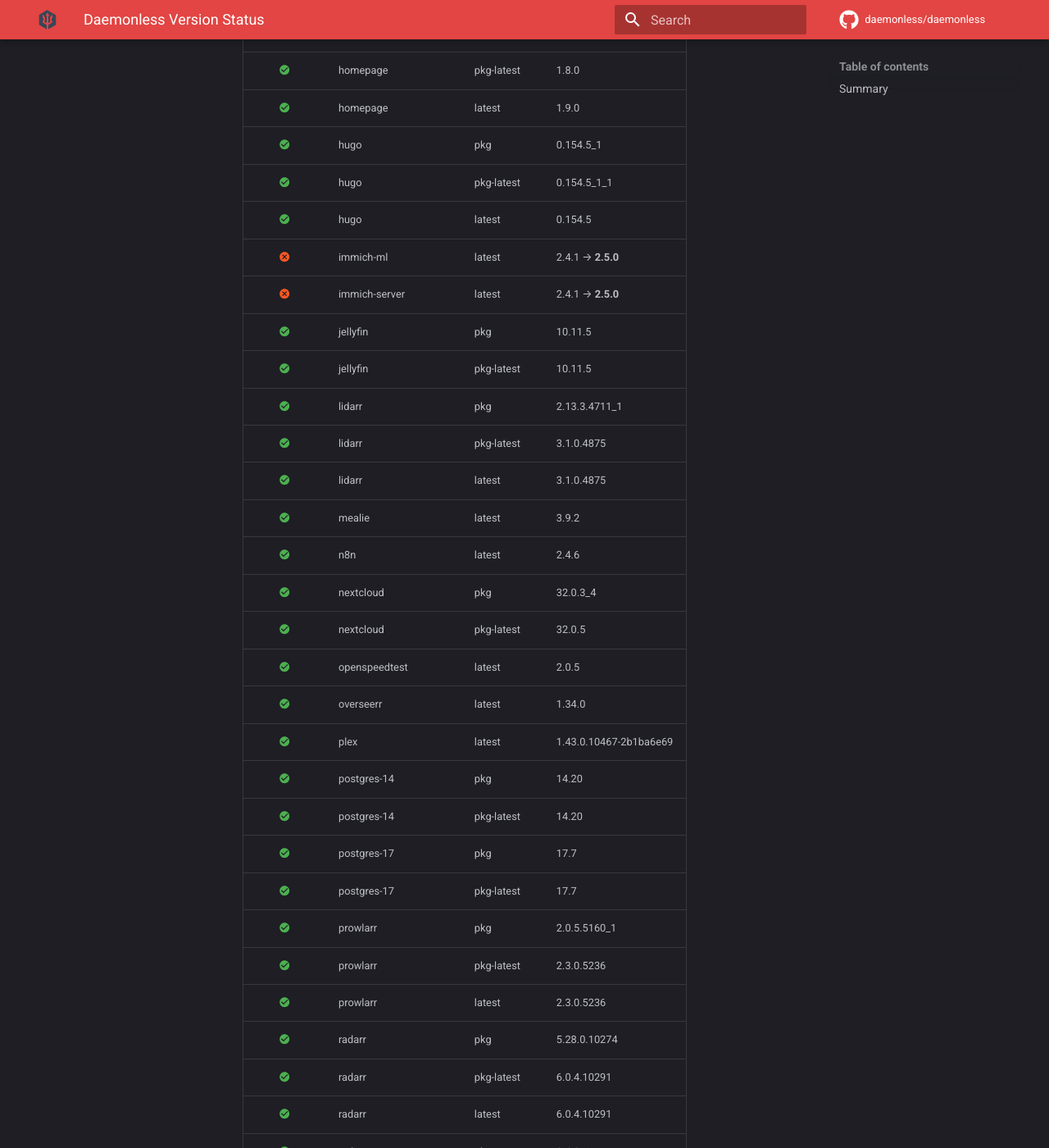
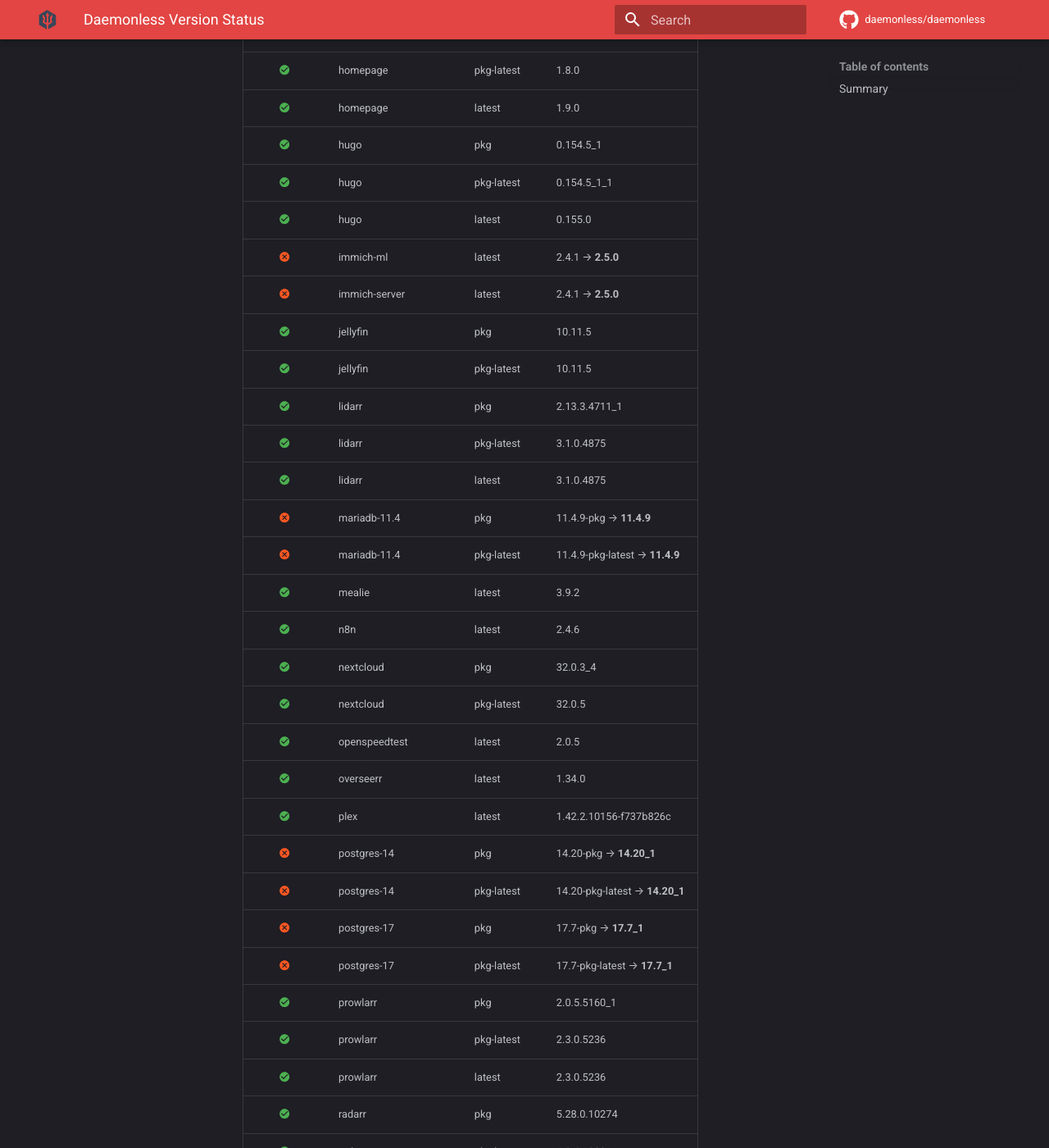
Before and after one commit to daemonless/daemonless-io, an MkDocs documentation site: the page built from docs/status.md, in a window 1280 px wide and 1400 px high, scrolled down 619 px. Shown: the whole window at 82% size. Built offline with MkDocs 1.6.1 and Material for MkDocs 9.7.7, drawn with Linux system fonts in a browser that asks for light colours; comment, search, counter and statistics services are not loaded; some of the changed text lies outside the part shown.

Commit message:
Update version status [skip ci]

```diff
--- a/docs/status.md
+++ b/docs/status.md
@@ -15,7 +15,7 @@
 | :material-check-circle:{ .current } | homepage | latest | 1.9.0 |
 | :material-check-circle:{ .current } | hugo | pkg | 0.154.5_1 |
 | :material-check-circle:{ .current } | hugo | pkg-latest | 0.154.5_1_1 |
-| :material-check-circle:{ .current } | hugo | latest | 0.154.5 |
+| :material-check-circle:{ .current } | hugo | latest | 0.155.0 |
 | :material-close-circle:{ .outdated } | immich-ml | latest | 2.4.1 → **2.5.0** |
 | :material-close-circle:{ .outdated } | immich-server | latest | 2.4.1 → **2.5.0** |
 | :material-check-circle:{ .current } | jellyfin | pkg | 10.11.5 |
@@ -23,17 +23,19 @@
 | :material-check-circle:{ .current } | lidarr | pkg | 2.13.3.4711_1 |
 | :material-check-circle:{ .current } | lidarr | pkg-latest | 3.1.0.4875 |
 | :material-check-circle:{ .current } | lidarr | latest | 3.1.0.4875 |
+| :material-close-circle:{ .outdated } | mariadb-11.4 | pkg | 11.4.9-pkg → **11.4.9** |
+| :material-close-circle:{ .outdated } | mariadb-11.4 | pkg-latest | 11.4.9-pkg-latest → **11.4.9** |
 | :material-check-circle:{ .current } | mealie | latest | 3.9.2 |
 | :material-check-circle:{ .current } | n8n | latest | 2.4.6 |
 | :material-check-circle:{ .current } | nextcloud | pkg | 32.0.3_4 |
 | :material-check-circle:{ .current } | nextcloud | pkg-latest | 32.0.5 |
 | :material-check-circle:{ .current } | openspeedtest | latest | 2.0.5 |
 | :material-check-circle:{ .current } | overseerr | latest | 1.34.0 |
-| :material-check-circle:{ .current } | plex | latest | 1.43.0.10467-2b1ba6e69 |
-| :material-check-circle:{ .current } | postgres-14 | pkg | 14.20 |
-| :material-check-circle:{ .current } | postgres-14 | pkg-latest | 14.20 |
-| :material-check-circle:{ .current } | postgres-17 | pkg | 17.7 |
-| :material-check-circle:{ .current } | postgres-17 | pkg-latest | 17.7 |
+| :material-check-circle:{ .current } | plex | latest | 1.42.2.10156-f737b826c |
+| :material-close-circle:{ .outdated } | postgres-14 | pkg | 14.20-pkg → **14.20_1** |
+| :material-close-circle:{ .outdated } | postgres-14 | pkg-latest | 14.20-pkg-latest → **14.20_1** |
+| :material-close-circle:{ .outdated } | postgres-17 | pkg | 17.7-pkg → **17.7_1** |
+| :material-close-circle:{ .outdated } | postgres-17 | pkg-latest | 17.7-pkg-latest → **17.7_1** |
 | :material-check-circle:{ .current } | prowlarr | pkg | 2.0.5.5160_1 |
 | :material-check-circle:{ .current } | prowlarr | pkg-latest | 2.3.0.5236 |
 | :material-check-circle:{ .current } | prowlarr | latest | 2.3.0.5236 |
```
Also changed, not shown: other parts of docs/status.md (+2 -2 lines).
